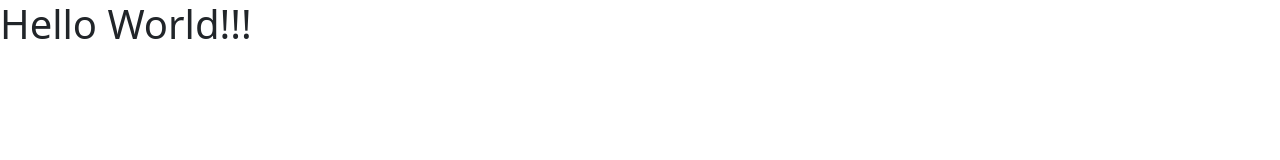
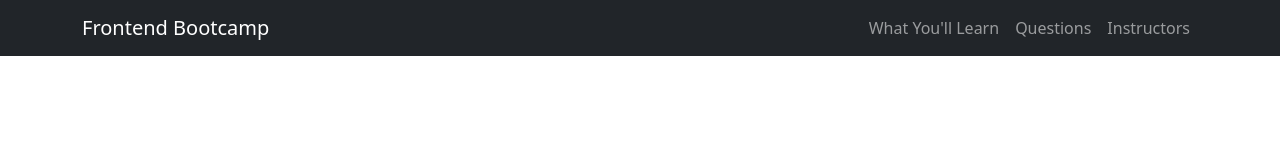
Before and after one commit to nca1478/bootstrap5-website, a plain HTML site: page index.html in a window 1280 px wide. Drawn offline with nearby package versions, Linux system fonts and the light colour scheme.

Commit message:
added: navbar

```diff
--- a/index.html
+++ b/index.html
@@ -12,11 +12,41 @@
       integrity="sha384-EVSTQN3/azprG1Anm3QDgpJLIm9Nao0Yz1ztcQTwFspd3yD65VohhpuuCOmLASjC"
       crossorigin="anonymous"
     />
+
     <link rel="stylesheet" href="css/style.css" />
     <title>Frontend Bootcamp</title>
   </head>
   <body>
-    <h1>Hello World!!!</h1>
+    <!-- Navbar -->
+    <nav class="navbar navbar-expand-lg bg-dark navbar-dark">
+      <div class="container">
+        <a href="#" class="navbar-brand">Frontend Bootcamp</a>
+
+        <button
+          class="navbar-toggler"
+          type="button"
+          data-bs-toggle="collapse"
+          data-bs-target="#navmenu"
+        >
+          <span class="navbar-toggler-icon"></span>
+        </button>
+
+        <div class="collapse navbar-collapse" id="navmenu">
+          <ul class="navbar-nav ms-auto">
+            <li class="navbar-item">
+              <a href="#learn" class="nav-link">What You'll Learn</a>
+            </li>
+            <li class="navbar-item">
+              <a href="#questions" class="nav-link">Questions</a>
+            </li>
+            <li class="navbar-item">
+              <a href="#instructors" class="nav-link">Instructors</a>
+            </li>
+          </ul>
+        </div>
+      </div>
+    </nav>
+
     <!-- Bootstrap JS -->
     <script
       src="https://cdn.jsdelivr.net/npm/bootstrap@5.0.2/dist/js/bootstrap.bundle.min.js"
```
